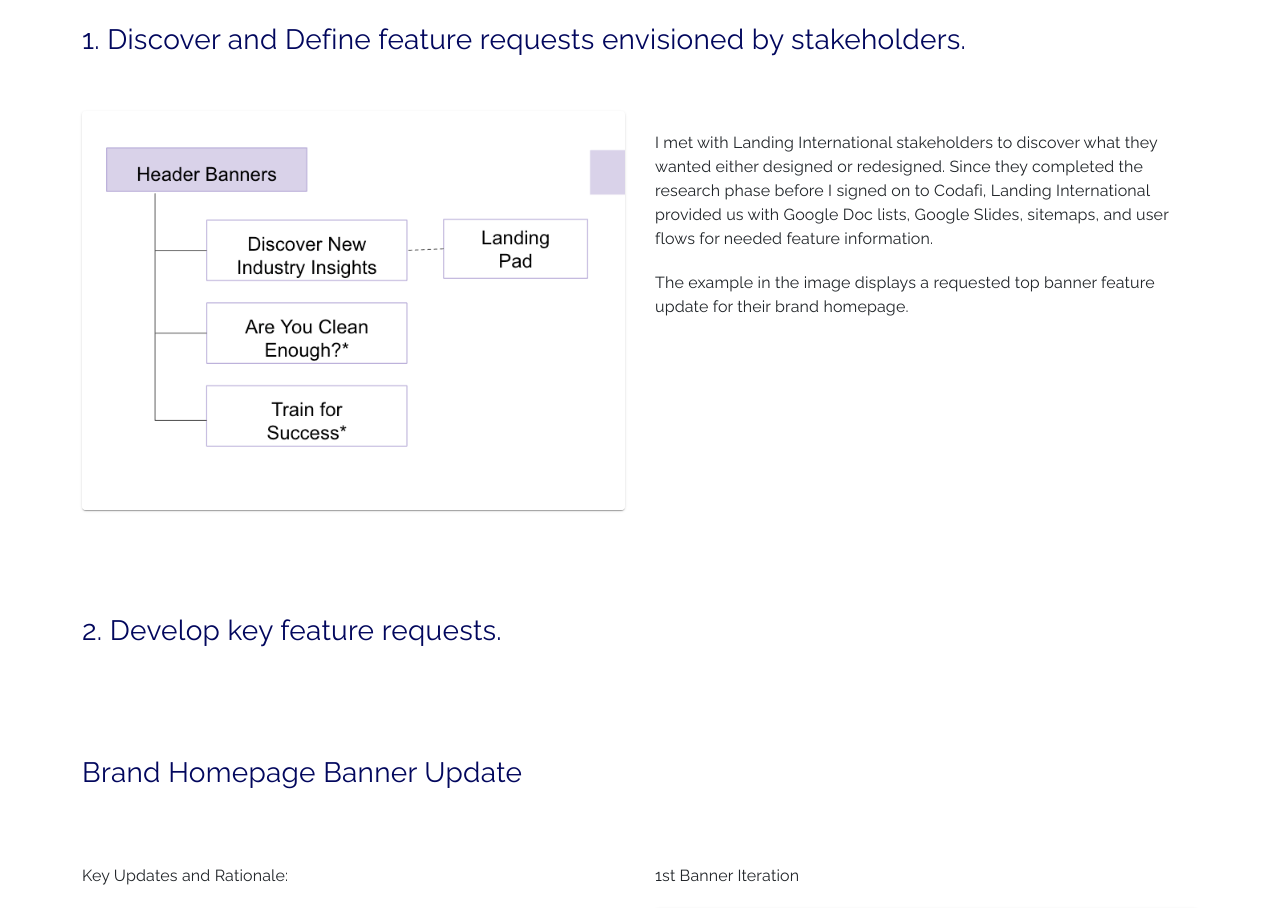
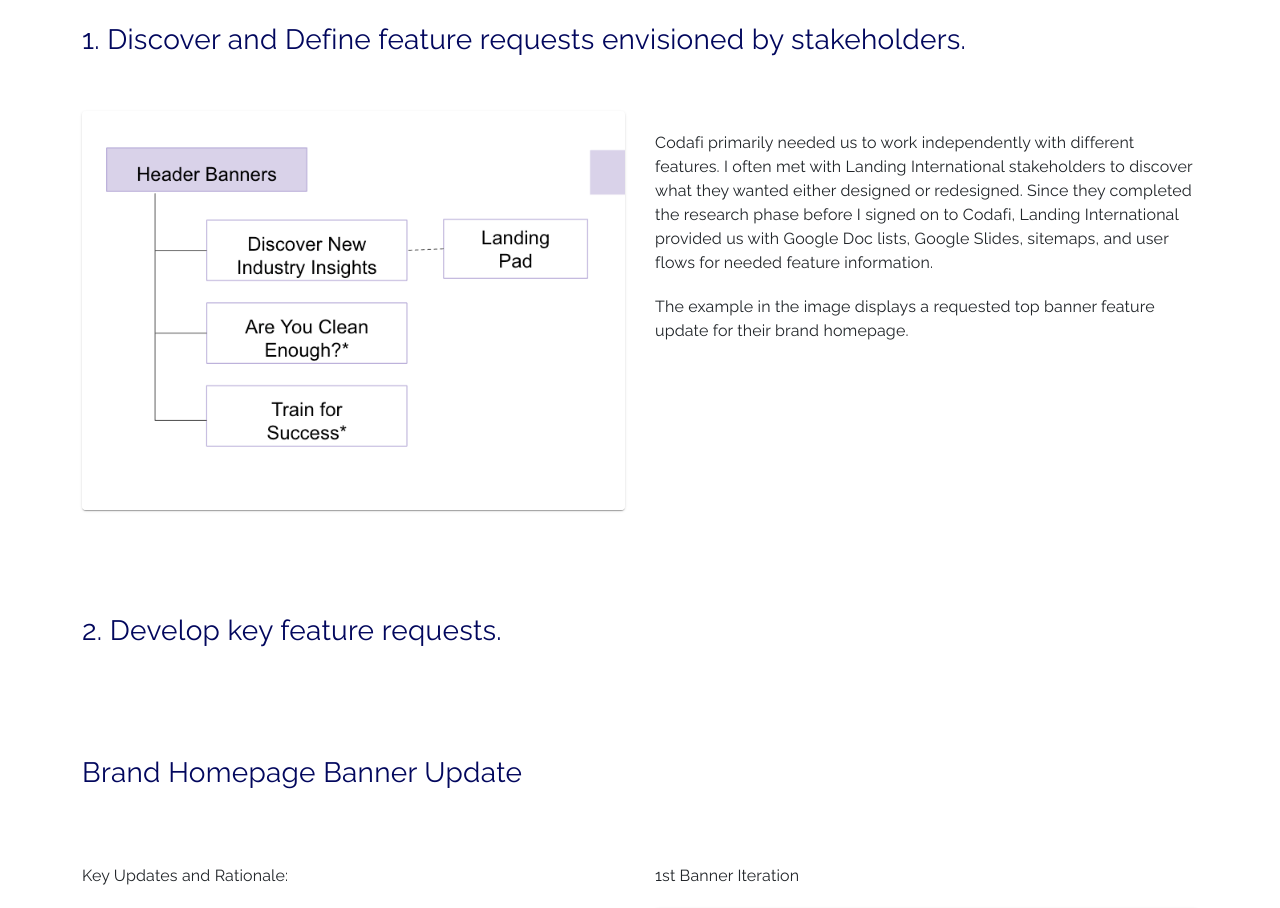
Before and after one commit to aubreyjonescreatives/ux-ui-portfolio, a React (Create React App) app: page /codafitechnology in a window 1280 px wide. Shown: the part 2020-2928 px from the top of the page. Built offline with nearby package versions, Linux system fonts and the light colour scheme.

Commit message:
feature update update

```diff
--- a/src/Pages/CT.js
+++ b/src/Pages/CT.js
@@ -312,7 +312,8 @@ worked on several features together, which was a lot of fun! We also divided and
 
 </Col>
 <Col>
-<Typography sx={paragraphB}>I met with Landing International stakeholders to discover what they
+<Typography sx={paragraphB}>Codafi primarily needed us to work independently with different features.
+I often met with Landing International stakeholders to discover what they
 wanted either designed or redesigned. Since they completed the research phase before I signed on to Codafi,
 Landing International provided us with Google Doc lists, Google Slides, sitemaps, and user flows for needed
 feature information.</Typography>
```
